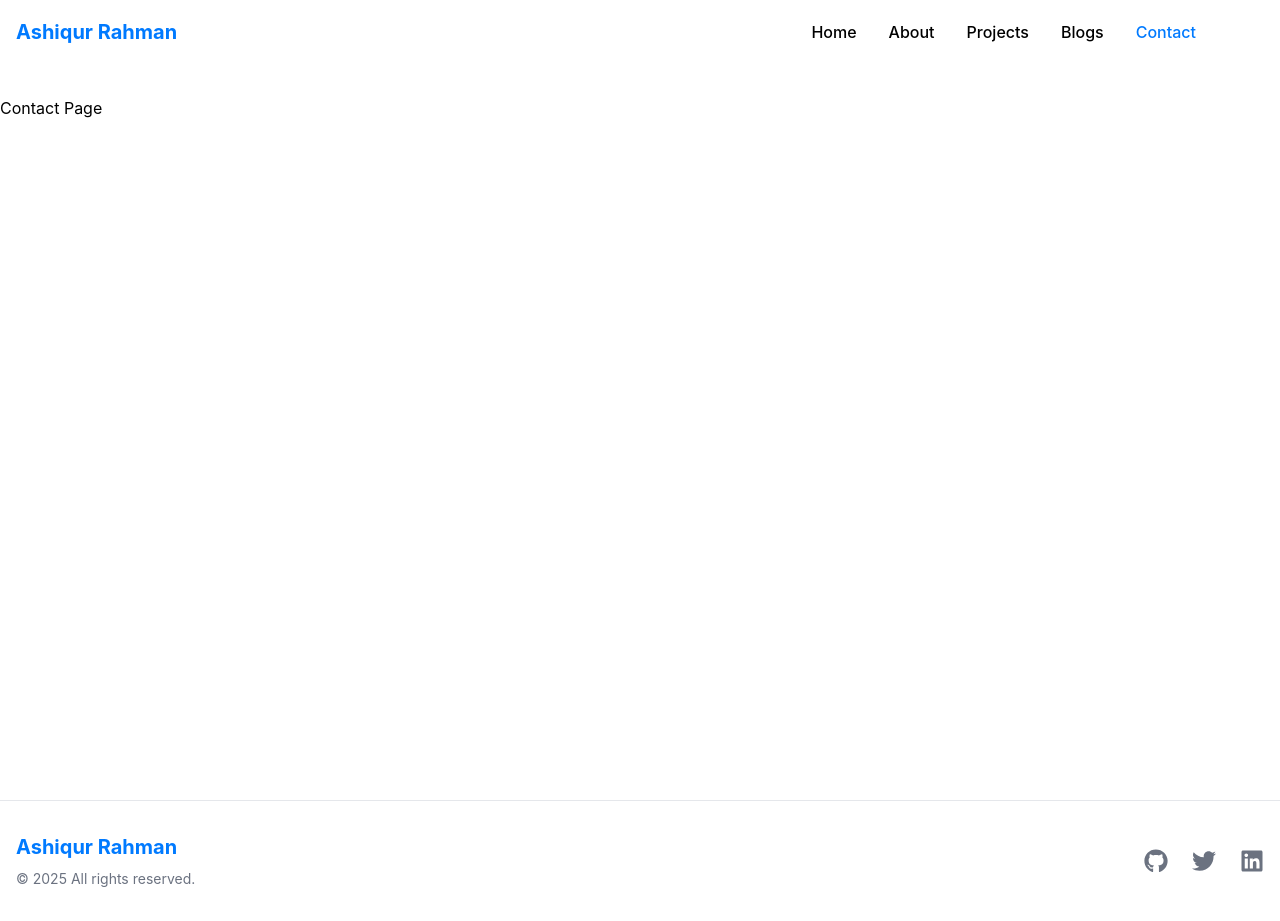
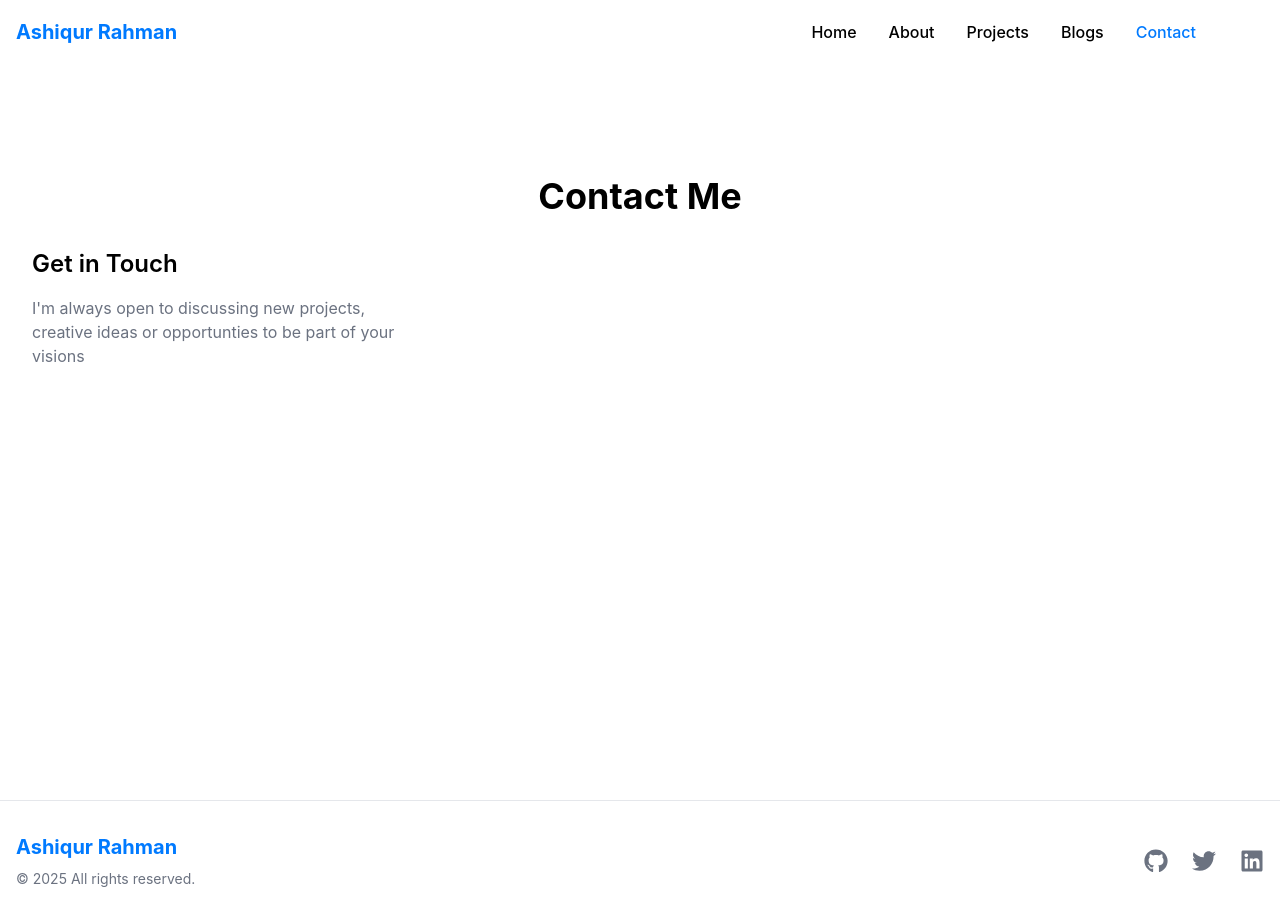
Before and after one commit to Ashiqur97/Portfolio-using-next-js-framar-motion, a Next.js app: page /contact in a window 1280 px wide. Built offline with nearby package versions, Linux system fonts and the light colour scheme.

Commit message:
change and update

```diff
--- a/src/app/contact/page.tsx
+++ b/src/app/contact/page.tsx
@@ -1,6 +1,15 @@
 const ContactPage = () => {
     return (
-        <div>Contact Page</div>
+        <div className="container max-w-7xl mx-auto py-20">
+            <h1 className="text-4xl font-bold mb-8 text-center">Contact Me</h1>
+
+            <div className="grid grid-cols-1 md:grid-cols-2 gap-12">
+                <div className="space-y-8">
+                    <h2 className="text-2xl font-semibold mb-4">Get in Touch</h2>
+                    <p className="text-secondary md:w-2/3">I'm always open to discussing new projects, creative ideas or opportunties to be part of your visions</p>
+                </div>
+            </div>
+        </div>
     )
 }
 
```
